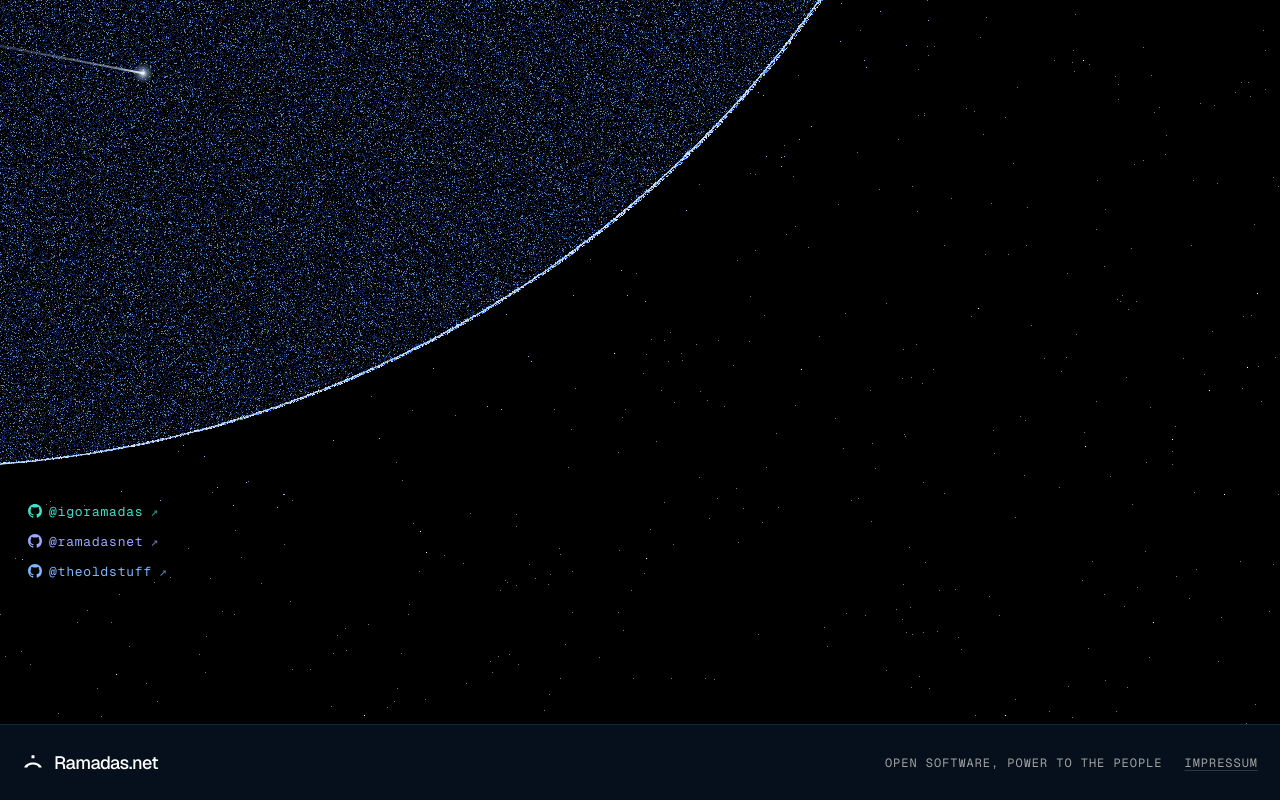
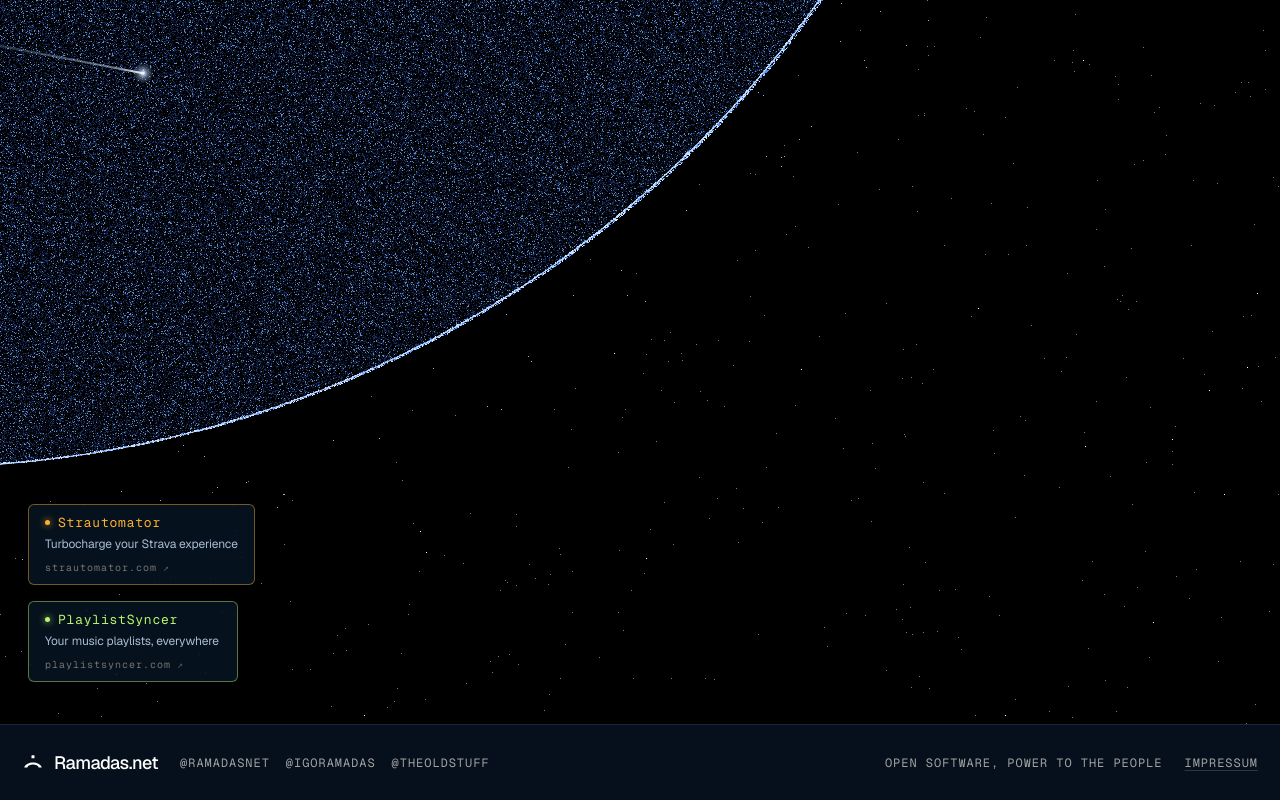
Before and after one commit to ramadasnet/www, a plain HTML site: page index.html in a window 1280 px wide. Drawn offline with nearby package versions, Linux system fonts and the light colour scheme.

Commit message:
Replace GitHub beacons with static app overlays (#1)
* Replace GitHub beacons with static app overlays

Remove the @igoramadas / @ramadasnet / @theoldstuff GitHub beacon
links and their hover notes. Add two always-visible overlay cards for
Strautomator and PlaylistSyncer, positioned by the existing limb layout
next to the planet.

* Add GitHub org links below the app overlays

Quiet text row linking to @ramadasnet, @igoramadas and @theoldstuff
under the Strautomator and PlaylistSyncer cards.

* Move GitHub org links to the footer

* Match GitHub org links to the footer legal text style

```diff
--- a/index.html
+++ b/index.html
@@ -93,20 +93,83 @@
 
             .beacon {
                 position: relative;
-                display: inline-flex;
+                display: block;
+                min-width: 210px;
+                padding: 11px 16px 10px;
+                border: 1px solid color-mix(in srgb, var(--c) 45%, transparent);
+                border-radius: 6px;
+                background: rgba(7, 20, 34, 0.85);
+                transition:
+                    border-color 0.25s ease,
+                    background-color 0.25s ease;
+            }
+
+            .beacon:hover,
+            .beacon:focus-visible {
+                border-color: color-mix(in srgb, var(--c) 85%, transparent);
+                background-color: #0a1c2e;
+            }
+
+            .beacon .name {
+                display: flex;
                 align-items: center;
-                gap: 7px;
+                gap: 8px;
                 color: var(--c);
                 font-family: var(--mono);
                 font-size: 13px;
                 line-height: 1;
                 letter-spacing: 0.06em;
-                text-transform: lowercase;
             }
 
-            .beacon svg {
+            .beacon .name::before {
+                content: "";
+                flex: none;
+                width: 5px;
+                height: 5px;
+                border-radius: 50%;
+                background: var(--c);
+                box-shadow: 0 0 7px var(--c);
+            }
+
+            .beacon .tag {
                 display: block;
-                flex: none;
+                margin-top: 7px;
+                color: #a9bcd2;
+                font-size: 12px;
+                letter-spacing: -0.01em;
+            }
+
+            .beacon .url {
+                display: flex;
+                align-items: center;
+                gap: 6px;
+                margin-top: 9px;
+                color: var(--quiet);
+                font-family: var(--mono);
+                font-size: 10px;
+                letter-spacing: 0.1em;
+            }
+
+            .orgs {
+                display: flex;
+                align-items: center;
+                flex-wrap: wrap;
+                align-self: center;
+                gap: 6px 16px;
+                font-family: var(--mono);
+                font-size: 12px;
+                letter-spacing: 0.08em;
+                text-transform: uppercase;
+            }
+
+            .orgs a {
+                color: var(--dim);
+                transition: color 0.25s ease;
+            }
+
+            .orgs a:hover,
+            .orgs a:focus-visible {
+                color: var(--paper);
             }
 
             .beacon .go {
@@ -163,17 +226,6 @@
                 border-left: 1px solid color-mix(in srgb, var(--c) 50%, transparent);
                 border-bottom: 1px solid color-mix(in srgb, var(--c) 50%, transparent);
                 transform: translateY(-50%) rotate(45deg);
-            }
-
-            .note ul {
-                padding: 0;
-                margin: 0 0 0 10px;
-            }
-
-            .beacon:hover .note,
-            .beacon:focus-visible .note {
-                opacity: 1;
-                transform: translateY(-50%) translateX(0);
             }
 
             .bar {
@@ -233,10 +285,6 @@
                 letter-spacing: 0.08em;
                 text-transform: uppercase;
                 white-space: nowrap;
-            }
-
-            .soon {
-                font-style: italic;
             }
 
             .imprint {
@@ -332,47 +380,16 @@
         <canvas id="sky" aria-hidden="true"></canvas>
         <canvas id="pass" class="pass" aria-hidden="true"></canvas>
 
-        <nav class="beacons" aria-label="GitHub">
-            <a class="beacon" style="--c: #3ee0c8" href="https://github.com/igoramadas" target="_blank" rel="noopener noreferrer">
-                <svg viewBox="0 0 16 16" width="14" height="14" aria-hidden="true">
-                    <path
-                        fill="currentColor"
-                        d="M8 0C3.58 0 0 3.58 0 8c0 3.54 2.29 6.53 5.47 7.59.4.07.55-.17.55-.38 0-.19-.01-.82-.01-1.49-2.01.37-2.53-.49-2.69-.94-.09-.23-.48-.94-.82-1.13-.28-.15-.68-.52-.01-.53.63-.01 1.08.58 1.23.82.72 1.21 1.87.87 2.33.66.07-.52.28-.87.51-1.07-1.78-.2-3.64-.89-3.64-3.95 0-.87.31-1.59.82-2.15-.08-.2-.36-1.02.08-2.12 0 0 .67-.21 2.2.82.64-.18 1.32-.27 2-.27s1.36.09 2 .27c1.53-1.04 2.2-.82 2.2-.82.44 1.1.16 1.92.08 2.12.51.56.82 1.27.82 2.15 0 3.07-1.87 3.75-3.65 3.95.29.25.54.73.54 1.48 0 1.07-.01 1.93-.01 2.2 0 .21.15.46.55.38A8.013 8.013 0 0 0 16 8c0-4.42-3.58-8-8-8"
-                    />
-                </svg>
-                @igoramadas
-                <span class="go" aria-hidden="true">↗</span>
-                <span class="note">Igor's personal tools, libraries and software toys.</span>
+        <nav class="beacons" aria-label="Links">
+            <a class="beacon" style="--c: #ffb02e" href="https://strautomator.com" target="_blank" rel="noopener noreferrer">
+                <span class="name">Strautomator</span>
+                <span class="tag">Turbocharge your Strava experience</span>
+                <span class="url">strautomator.com <span class="go" aria-hidden="true">↗</span></span>
             </a>
-            <a class="beacon" style="--c: #9aa8ff" href="https://github.com/ramadasnet" target="_blank" rel="noopener noreferrer">
-                <svg viewBox="0 0 16 16" width="14" height="14" aria-hidden="true">
-                    <path
-                        fill="currentColor"
-                        d="M8 0C3.58 0 0 3.58 0 8c0 3.54 2.29 6.53 5.47 7.59.4.07.55-.17.55-.38 0-.19-.01-.82-.01-1.49-2.01.37-2.53-.49-2.69-.94-.09-.23-.48-.94-.82-1.13-.28-.15-.68-.52-.01-.53.63-.01 1.08.58 1.23.82.72 1.21 1.87.87 2.33.66.07-.52.28-.87.51-1.07-1.78-.2-3.64-.89-3.64-3.95 0-.87.31-1.59.82-2.15-.08-.2-.36-1.02.08-2.12 0 0 .67-.21 2.2.82.64-.18 1.32-.27 2-.27s1.36.09 2 .27c1.53-1.04 2.2-.82 2.2-.82.44 1.1.16 1.92.08 2.12.51.56.82 1.27.82 2.15 0 3.07-1.87 3.75-3.65 3.95.29.25.54.73.54 1.48 0 1.07-.01 1.93-.01 2.2 0 .21.15.46.55.38A8.013 8.013 0 0 0 16 8c0-4.42-3.58-8-8-8"
-                    />
-                </svg>
-                @ramadasnet
-                <span class="go" aria-hidden="true">↗</span>
-                <span class="note">
-                    <ul>
-                        <li>PlaylistSyncer <span class="app-info">Your music playlists, everywhere</span></li>
-                        <li>Strautomator <span class="app-info">Turbocharge your Strava experience</span></li>
-                        <li>LastWords.my <span class="soon">coming soon</span></li>
-                        <li>Saidatela <span class="soon">coming soon</span></li>
-                        <li>VHSFamily <span class="soon">coming soon</span></li>
-                    </ul>
-                </span>
-            </a>
-            <a class="beacon" style="--c: #7eb6ff" href="https://github.com/ramadasnet" target="_blank" rel="noopener noreferrer">
-                <svg viewBox="0 0 16 16" width="14" height="14" aria-hidden="true">
-                    <path
-                        fill="currentColor"
-                        d="M8 0C3.58 0 0 3.58 0 8c0 3.54 2.29 6.53 5.47 7.59.4.07.55-.17.55-.38 0-.19-.01-.82-.01-1.49-2.01.37-2.53-.49-2.69-.94-.09-.23-.48-.94-.82-1.13-.28-.15-.68-.52-.01-.53.63-.01 1.08.58 1.23.82.72 1.21 1.87.87 2.33.66.07-.52.28-.87.51-1.07-1.78-.2-3.64-.89-3.64-3.95 0-.87.31-1.59.82-2.15-.08-.2-.36-1.02.08-2.12 0 0 .67-.21 2.2.82.64-.18 1.32-.27 2-.27s1.36.09 2 .27c1.53-1.04 2.2-.82 2.2-.82.44 1.1.16 1.92.08 2.12.51.56.82 1.27.82 2.15 0 3.07-1.87 3.75-3.65 3.95.29.25.54.73.54 1.48 0 1.07-.01 1.93-.01 2.2 0 .21.15.46.55.38A8.013 8.013 0 0 0 16 8c0-4.42-3.58-8-8-8"
-                    />
-                </svg>
-                @theoldstuff
-                <span class="go" aria-hidden="true">↗</span>
-                <span class="note">Interested? Feel free to take ownership.</span>
+            <a class="beacon" style="--c: #b9f46e" href="https://playlistsyncer.com" target="_blank" rel="noopener noreferrer">
+                <span class="name">PlaylistSyncer</span>
+                <span class="tag">Your music playlists, everywhere</span>
+                <span class="url">playlistsyncer.com <span class="go" aria-hidden="true">↗</span></span>
             </a>
         </nav>
 
@@ -385,6 +402,11 @@
                     </svg>
                     Ramadas.net
                 </a>
+                <div class="orgs" aria-label="GitHub">
+                    <a href="https://github.com/ramadasnet" target="_blank" rel="noopener noreferrer">@ramadasnet</a>
+                    <a href="https://github.com/igoramadas" target="_blank" rel="noopener noreferrer">@igoramadas</a>
+                    <a href="https://github.com/theoldstuff" target="_blank" rel="noopener noreferrer">@theoldstuff</a>
+                </div>
             </div>
 
             <p class="legal">
```
